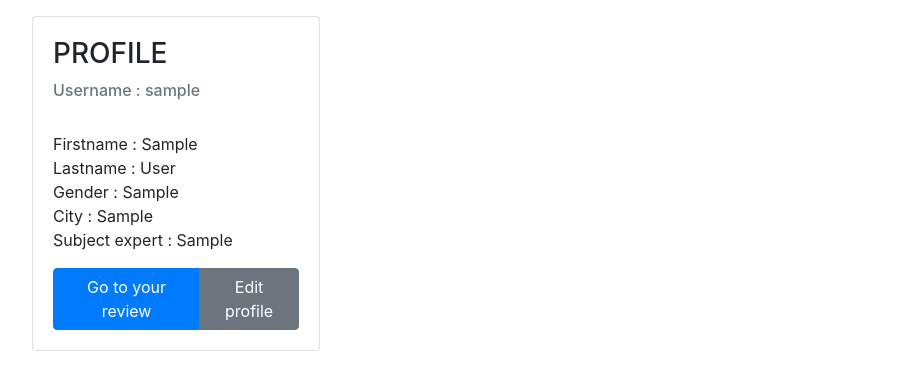
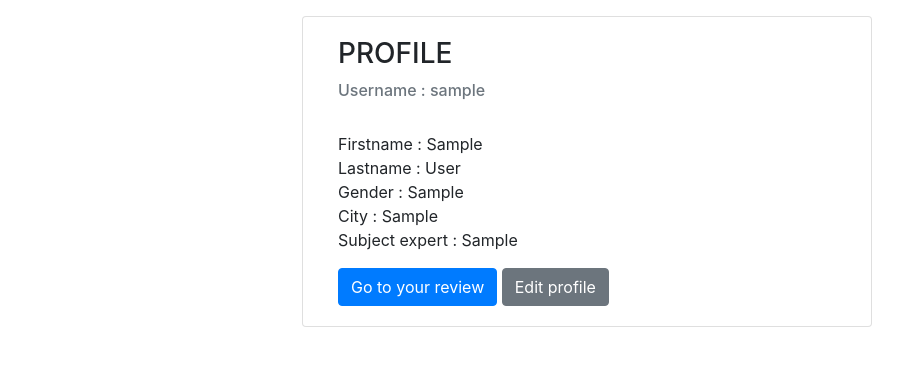
Before and after one commit to bccsctop/Django-EduMatch-cloned-, a Django app: page /profile in a window 1280 px wide. Shown: the part 56-446 px from the top of the page, without its empty margins (53-956 px from the left). Run offline with Django 3.2, Linux system fonts and the light colour scheme; a user stored in the database is signed in; tables that the repository leaves empty hold one stand-in row (values such as "Sample post"); parts of the project's set-up code (start-up, migrations or seed data) failed here and were passed over; some libraries are stand-ins or nearby versions.

Commit message:
Adjust layout of profile page & Add City choices in homepage

```diff
--- a/edu/templates/profile.html
+++ b/edu/templates/profile.html
@@ -82,7 +82,8 @@
     <br />
     {% csrf_token %}
     <div class='container'>
-      <div class='card' style="width: 18rem;">
+      <div class="row" style="justify-content: center;">
+        <div class='container card' style="width: 50%;">
           <div class='card-body'>
             <h3 class='card-title'>PROFILE</h3>
             <p class='card-text'>
@@ -93,10 +94,11 @@
               <p5 id="city"> City : {{city}}</p5><br />
               <p6 id="expert"> Subject expert : {{expert}}</p6><br/>
             </p>
-          <div class='btn-group btn-group-toggle' data-toggle="buttons"><a class='btn btn-primary' href="/review/{{tutors.id}}">Go to your review</a>
+            <div class='btn-group-block' data-toggle="buttons"><a class='btn btn-primary' href="/review/{{tutors.id}}">Go to your review</a>
                     <a class="btn btn-secondary" id="edit" href="/profile/edit">Edit profile</a>
         </div>
 
+        </div>
         </div>
         </div>
         </div>
--- a/edu/templates/review.html
+++ b/edu/templates/review.html
@@ -142,7 +142,10 @@
     <br/>
     <br/>
     <div class='container'>
-      <div class='row'><h2 id="review-header">Review of {{tutor.name}}</h2></div>
+      <div class='row'><h2 id="review-header">Review</h2>
+        <div style="color: gray; align-self: center; margin-left: 5px;">of {{tutor.name}} </div>
+      </div>
+
       <hr>
       <br>
     <div class='row'>
--- a/edu/views.py
+++ b/edu/views.py
@@ -5,7 +5,7 @@ from django.contrib.auth.models import User
 from django.contrib.auth.forms import UserCreationForm
 from django.contrib.auth.forms import UserChangeForm
 from edu.models import Tutor, Matched_Request, Review
-from edu.forms import SignUpForm, EditProfileForm, EditProfileForm2, ReviewForm
+from edu.forms import SignUpForm, EditProfileForm, EditProfileForm2, ReviewForm, CITY_CHOICES
 import time
 import datetime
 # Create your views here.
@@ -22,6 +22,7 @@ def home_page(request):
     gender = request.POST.get('gender_text', '')
     city = request.POST.get('city_text', '')
 
+    cities = [i[0] for i in CITY_CHOICES]
     tutors = tutors.filter(expert=subject) if subject != '' else tutors
     tutors = tutors.filter(gender=gender) if gender != '' else tutors
     tutors = tutors.filter(city=city) if city != '' else tutors
@@ -51,13 +52,15 @@ def home_page(request):
                 'requestedTutor': requestedTutor,
                 'unrequestedTutor': unrequestedTutor,
                 'amountRecieve': len(rec_match_requests),
-                'current_user': current_user
+                'current_user': current_user,
+                'cites':cities
             })
 
     return render(request, 'home.html', {
         'requestedTutor': requestedTutor,
         'unrequestedTutor': unrequestedTutor,
-        'current_user': current_user
+        'current_user': current_user,
+        'cities':cities
     })
 
 
```
Also changed, not shown: edu/templates/home.html (+3 -6 lines). Lines whose indentation alone changed are shown as unchanged.
